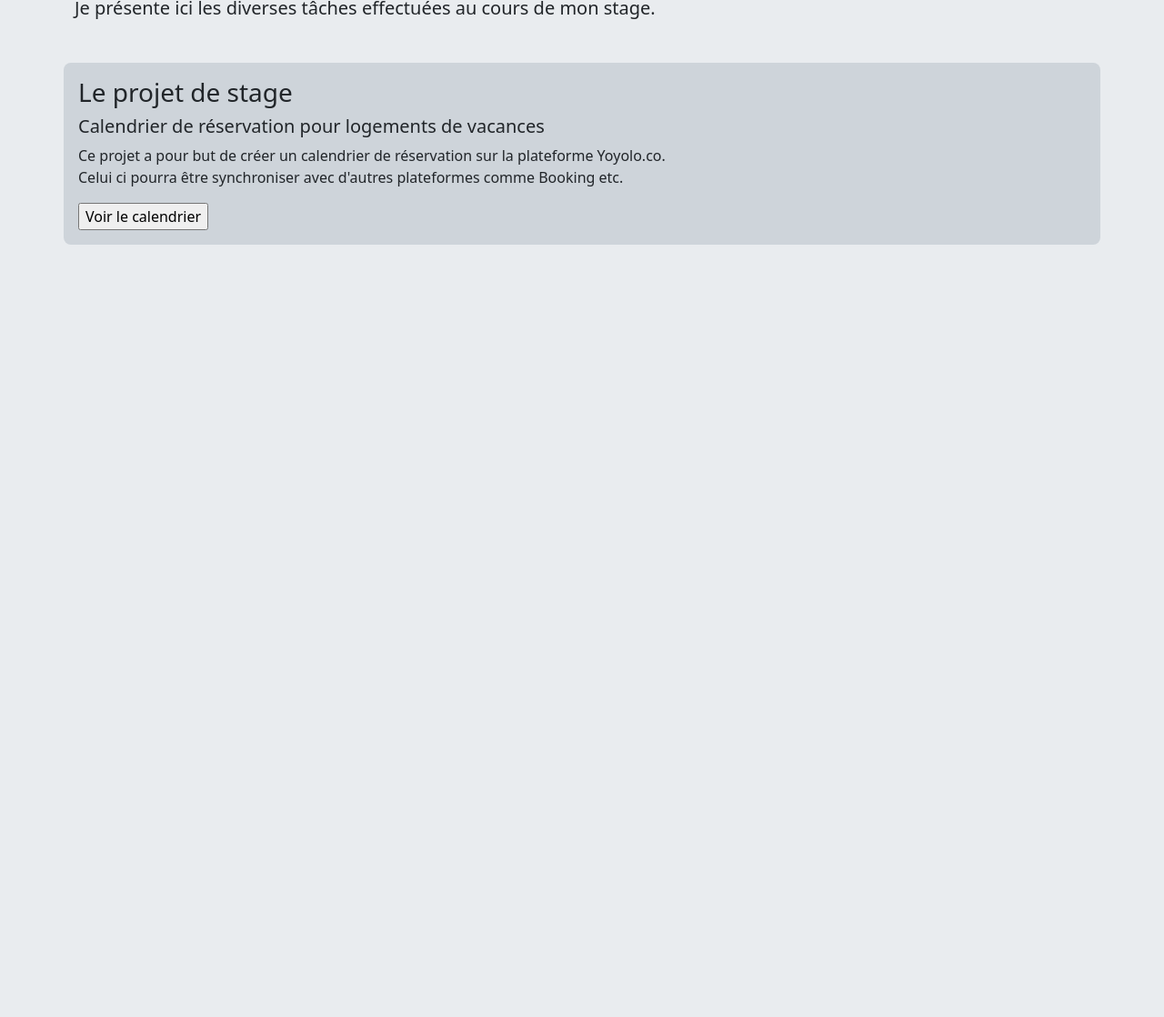
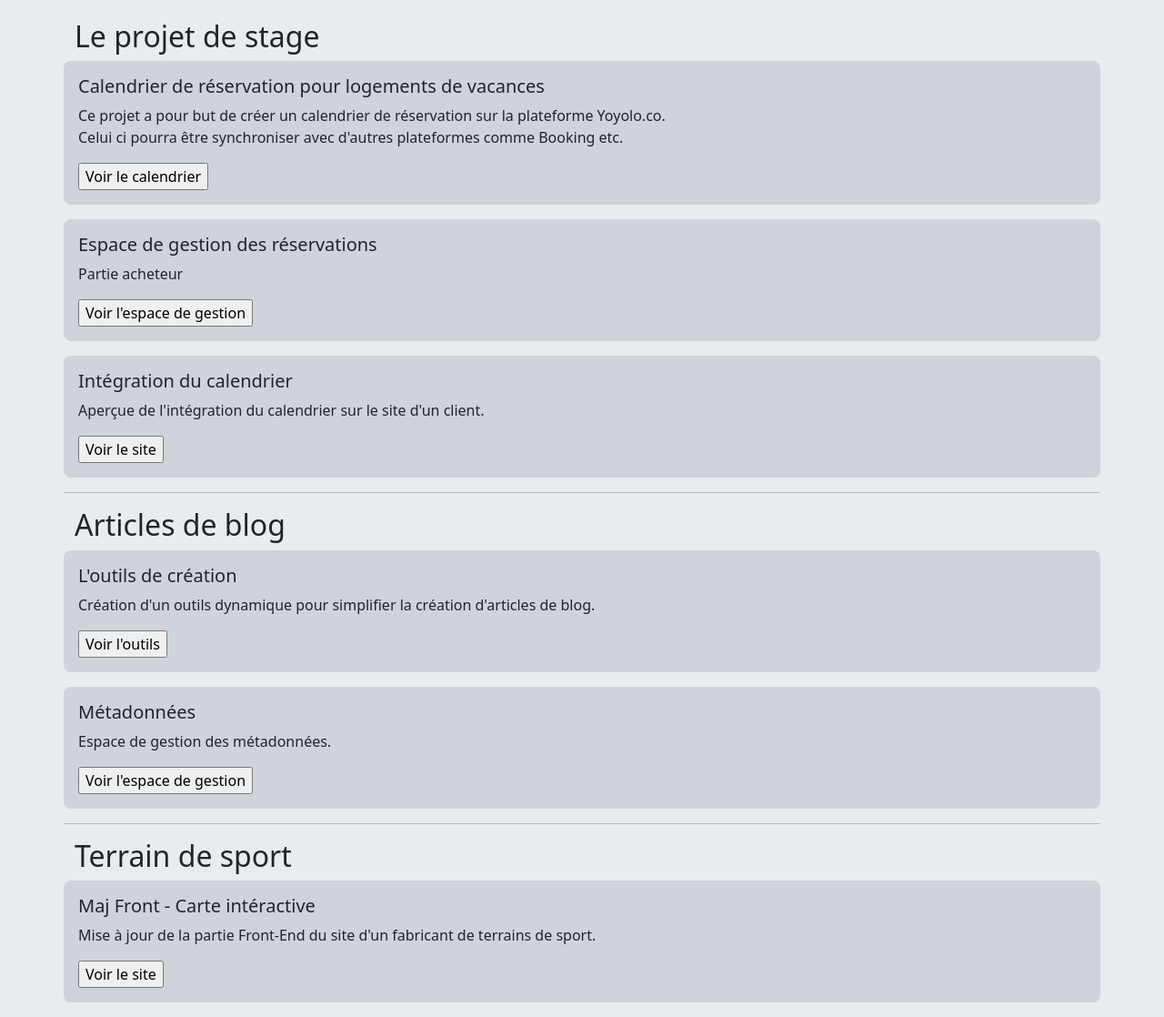
Before and after one commit to tchik90/portfolio, a plain HTML site: page stage.html in a window 1280 px wide. Shown: the part 101-1219 px from the top of the page at 91% size. Before the commit the page ends 800 px from the top, so only its background shows below. Drawn offline with nearby package versions, Linux system fonts and the light colour scheme.

Commit message:
Add files via upload

```diff
--- a/stage.html
+++ b/stage.html
@@ -12,21 +12,75 @@
     <div id="navbar"></div>
     <div class="mt-3"></div>
 
-    <div class="container my-5">
+    <div class="container my-4">
         <h5>Je présente ici les diverses tâches effectuées au cours de mon stage.</h5>
     </div>
 
 
-    <!-- FIL ROUGE v1 -->
+    <h2 class="container">Le projet de stage</h2>
+
+    <!-- CALENDRIER -->
     <div class="container mb-3 bg-dark-subtle p-3 rounded-3">
-        <h3>Le projet de stage</h3>
         <h5>Calendrier de réservation pour logements de vacances</h5>
         <p>Ce projet a pour but de créer un calendrier de réservation sur la plateforme Yoyolo.co.<br>
             Celui ci pourra être synchroniser avec d'autres plateformes comme Booking etc.</p>
-        <form action="" target="_blank">
+        <form action="https://yoyolo.co/stage/index.php" target="_blank">
             <input type="submit" value="Voir le calendrier">
+            <input type="hidden" name="id" value="25">
         </form>
     </div>
 
+    <!-- GESTION RESERVATIONS -->
+    <div class="container mb-3 bg-dark-subtle p-3 rounded-3">
+        <h5>Espace de gestion des réservations</h5>
+        <p>Partie acheteur</p>
+        <form action="https://yoyolo.co/stage/vue-reservations-acheteur.php" target="_blank">
+            <input type="submit" value="Voir l'espace de gestion">
+        </form>
+    </div>
+
+    <!-- INTEGRATION DU CALENDRIER / CHEZ MARCO -->
+    <div class="container mb-3 bg-dark-subtle p-3 rounded-3">
+        <h5>Intégration du calendrier</h5>
+        <p>Aperçue de l'intégration du calendrier sur le site d'un client.</p>
+        <form action="https://gitechezmarco.fr/index-bis" target="_blank">
+            <input type="submit" value="Voir le site">
+        </form>
+    </div>
+
+   <hr class="container my-3">
+   <h2 class="container">Articles de blog</h2>
+
+    <!-- BLOG -->
+    <div class="container mb-3 bg-dark-subtle p-3 rounded-3">
+        <h5>L'outils de création</h5>
+        <p>Création d'un outils dynamique pour simplifier la création d'articles de blog.</p>
+        <form action="http://blog.test/creation_article/" target="_blank">
+            <input type="submit" value="Voir l'outils">
+        </form>
+    </div>
+
+    <!-- BLOG -->
+    <div class="container mb-3 bg-dark-subtle p-3 rounded-3">
+        <h5>Métadonnées</h5>
+        <p>Espace de gestion des métadonnées.</p>
+        <form action="http://blog.test/gestion_article/" target="_blank">
+            <input type="submit" value="Voir l'espace de gestion">
+        </form>
+    </div>
+
+    <hr class="container my-3">
+   <h2 class="container">Terrain de sport</h2>
+
+    <!-- TENNIS -->
+    <div class="container mb-3 bg-dark-subtle p-3 rounded-3">
+        <h5>Maj Front - Carte intéractive</h5>
+        <p>Mise à jour de la partie Front-End du site d'un fabricant de terrains de sport.</p>
+        <form action="https://st7erbggfn.preview.infomaniak.website/index.php" target="_blank">
+            <input type="submit" value="Voir le site">
+        </form>
+    </div>
+
+
 </body>
 </html>
```
